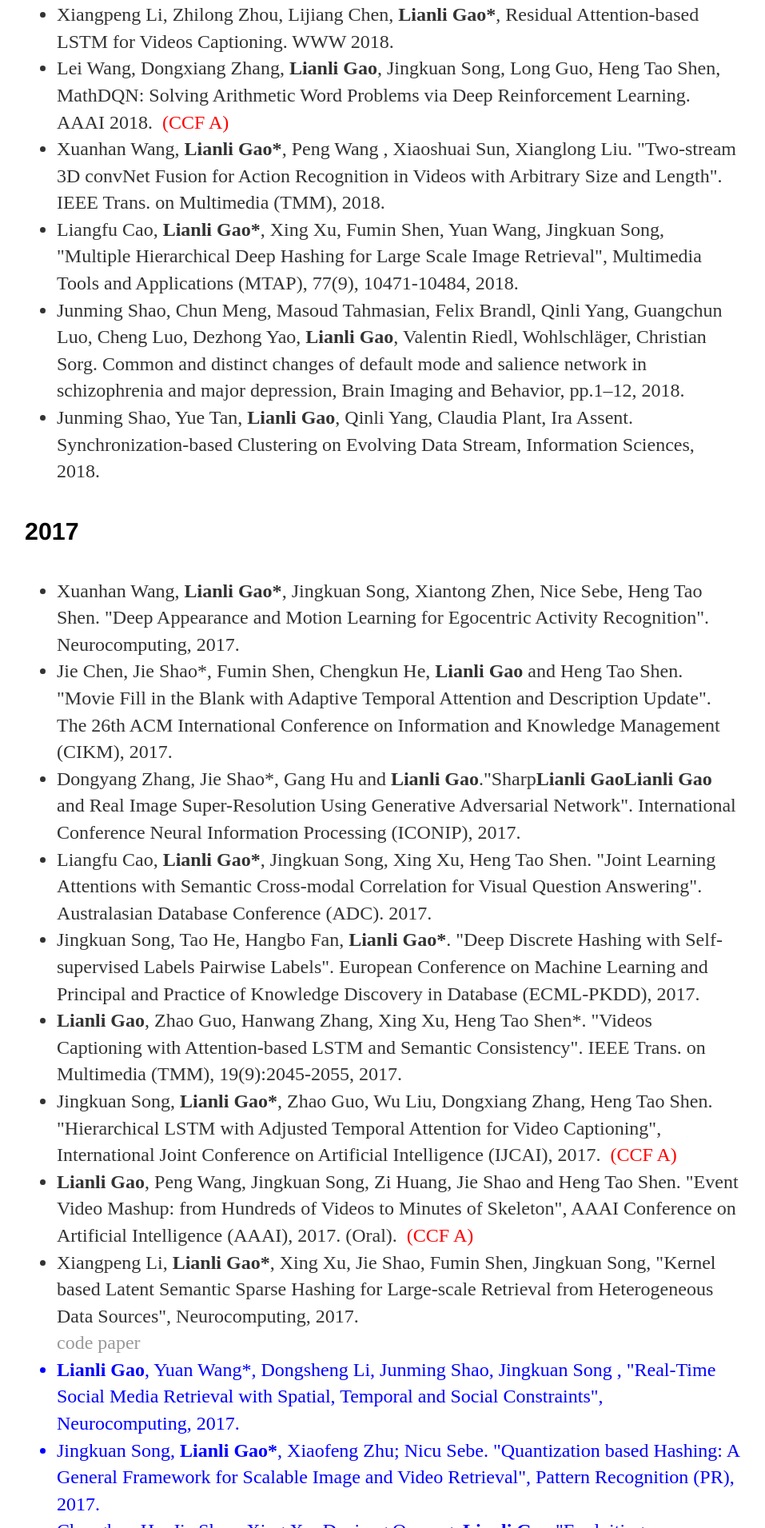
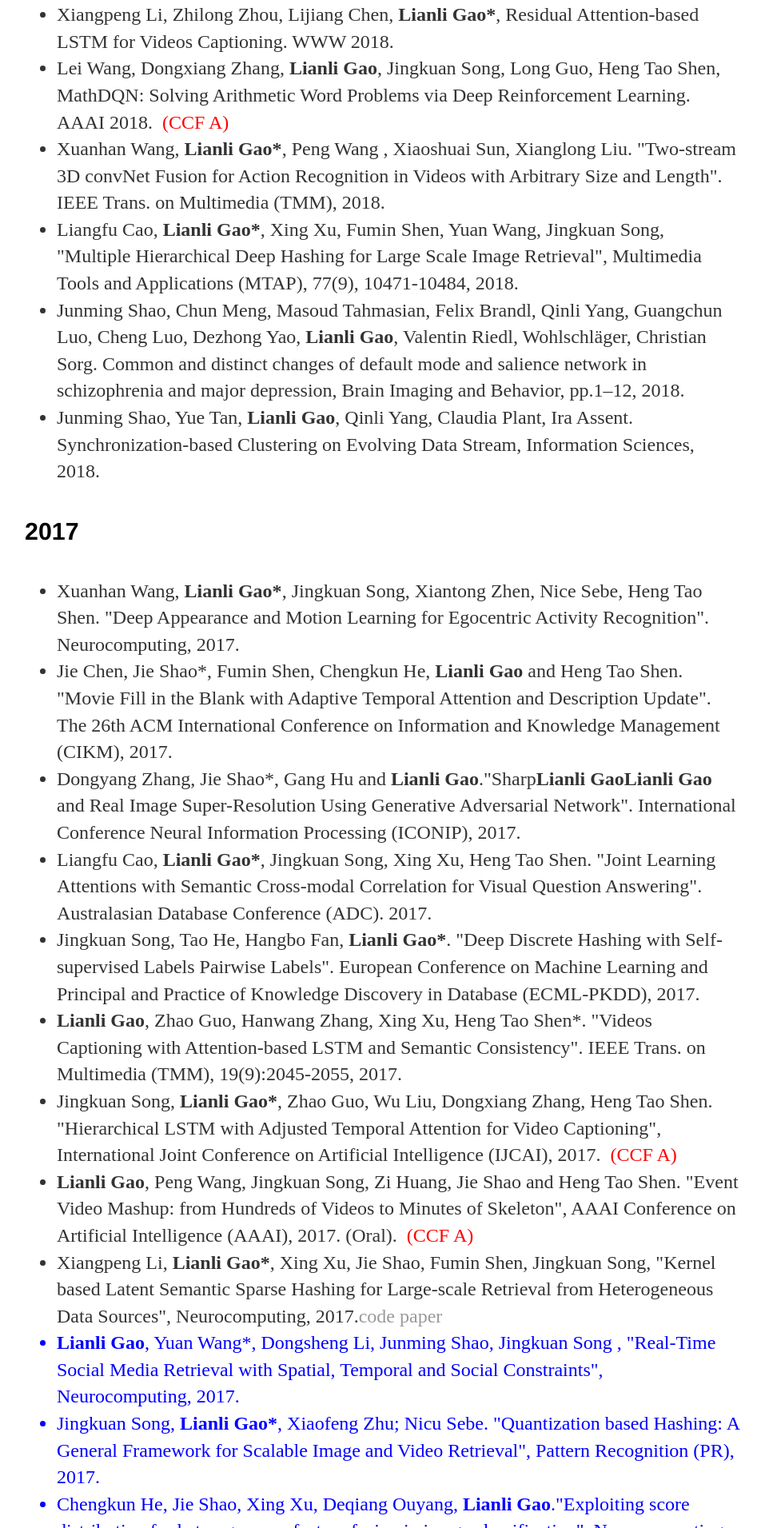
Before and after one commit to lianliGao/lianligao.github.io, a Jekyll site: the page built from cv/index.html, in a window 1280 px wide. Shown: the part 4489-6400 px from the top of the page at 80% size, without its empty margins (161-1118 px from the left). Built offline with Jekyll 4.4.1, drawn with Linux system fonts in a browser that asks for light colours.

Commit message:
Update index.html

```diff
--- a/cv/index.html
+++ b/cv/index.html
@@ -87,7 +87,7 @@ title: Selected Publications
 <li>  <strong>Lianli Gao</strong>, Zhao Guo, Hanwang Zhang, Xing Xu, Heng Tao Shen*. "Videos Captioning with Attention-based LSTM and Semantic Consistency". IEEE Trans. on Multimedia (TMM), 19(9):2045-2055, 2017.</li>
 <li>  Jingkuan Song, <strong>Lianli Gao*</strong>, Zhao Guo, Wu Liu, Dongxiang Zhang, Heng Tao Shen. "Hierarchical LSTM with Adjusted Temporal Attention for Video Captioning", International Joint Conference on Artificial Intelligence (IJCAI), 2017. <font color="#ff0000"><b>&nbsp;</b>(CCF A)</font></li>
 <li>  <strong>Lianli Gao</strong>, Peng Wang, Jingkuan Song, Zi Huang, Jie Shao and Heng Tao Shen. "Event Video Mashup: from Hundreds of Videos to Minutes of Skeleton", AAAI Conference on Artificial Intelligence (AAAI), 2017. (Oral). <font color="#ff0000"><b>&nbsp;</b>(CCF A)</font></li>
-<li>  Xiangpeng Li, <strong>Lianli Gao*</strong>, Xing Xu, Jie Shao, Fumin Shen, Jingkuan Song, "Kernel based Latent Semantic Sparse Hashing for Large-scale Retrieval from Heterogeneous Data Sources", Neurocomputing, 2017.<font color="#0000ff"></li><a href="https://github.com/lixiangpengcs/KLSSH" rel="nofollow">code</a> <a href="https://www.sciencedirect.com/science/article/abs/pii/S0925231217304538" rel="nofollow">paper</a></li>
+<li>  Xiangpeng Li, <strong>Lianli Gao*</strong>, Xing Xu, Jie Shao, Fumin Shen, Jingkuan Song, "Kernel based Latent Semantic Sparse Hashing for Large-scale Retrieval from Heterogeneous Data Sources", Neurocomputing, 2017.<font color="#0000ff"><a href="https://github.com/lixiangpengcs/KLSSH" rel="nofollow">code</a> <a href="https://www.sciencedirect.com/science/article/abs/pii/S0925231217304538" rel="nofollow">paper</a></li>
 <li> <strong>Lianli Gao</strong>, Yuan Wang*, Dongsheng Li, Junming Shao, Jingkuan Song , "Real-Time Social Media Retrieval with Spatial, Temporal and Social Constraints", Neurocomputing, 2017.</li>
 <li>  Jingkuan Song, <strong>Lianli Gao*</strong>, Xiaofeng Zhu; Nicu Sebe. "Quantization based Hashing: A General Framework for Scalable Image and Video Retrieval", Pattern Recognition (PR), 2017.</li>
 
```
